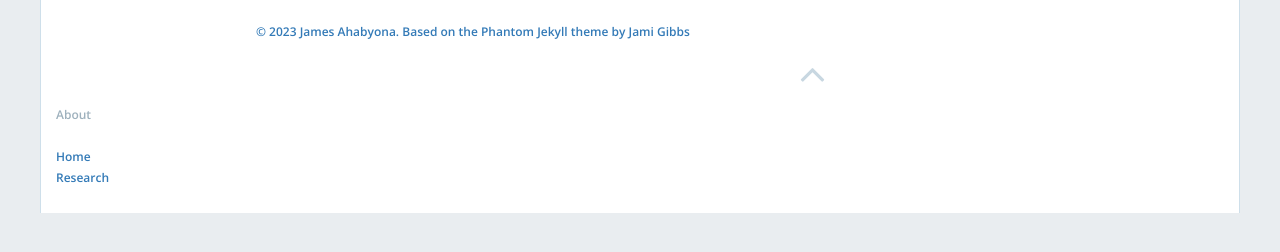
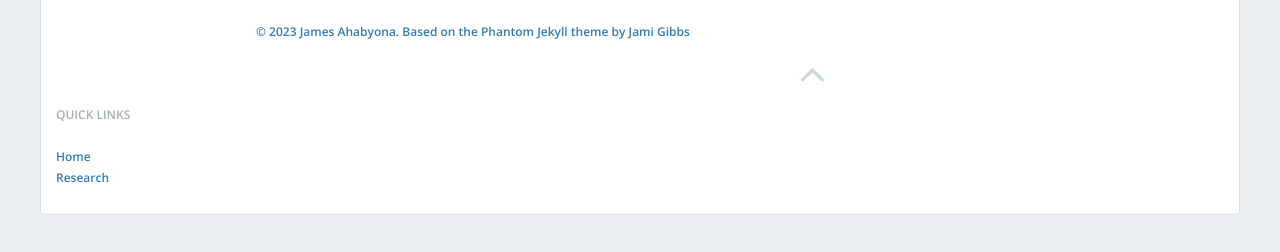
Before and after one commit to mariaelenaguer/mariaelenaguer.github.io, a Jekyll site: the page built from oldabout.md, in a window 1280 px wide. Shown: the part 419-671 px from the top of the page. Built offline with Jekyll 4.4.1, drawn with Linux system fonts in a browser that asks for light colours; nearby versions of some CDN libraries; our own code applies the rules of GitHub Pages for plain Markdown files.

Commit message:
Update footer.html

```diff
--- a/_includes/footer.html
+++ b/_includes/footer.html
@@ -55,7 +55,7 @@
         <div class="fe-block fe-block-624df6823b479911207c47e6"><div class="sqs-block html-block sqs-block-html" data-block-type="2" id="block-624df6823b479911207c47e6"><div class="sqs-block-content">
 
       <div class="sqs-html-content">
-       <p class="sqsrte-large" style="white-space:pre-wrap;">About</p><p class="" style="white-space:pre-wrap;"><a href="/">Home</a><br><a href="/Research">Research</a>﻿</p>
+       <p class="sqsrte-large" style="white-space:pre-wrap;">QUICK LINKS</p><p class="" style="white-space:pre-wrap;"><a href="/">Home</a><br><a href="/Research">Research</a>﻿</p>
 </div>
 </div>
 
```
